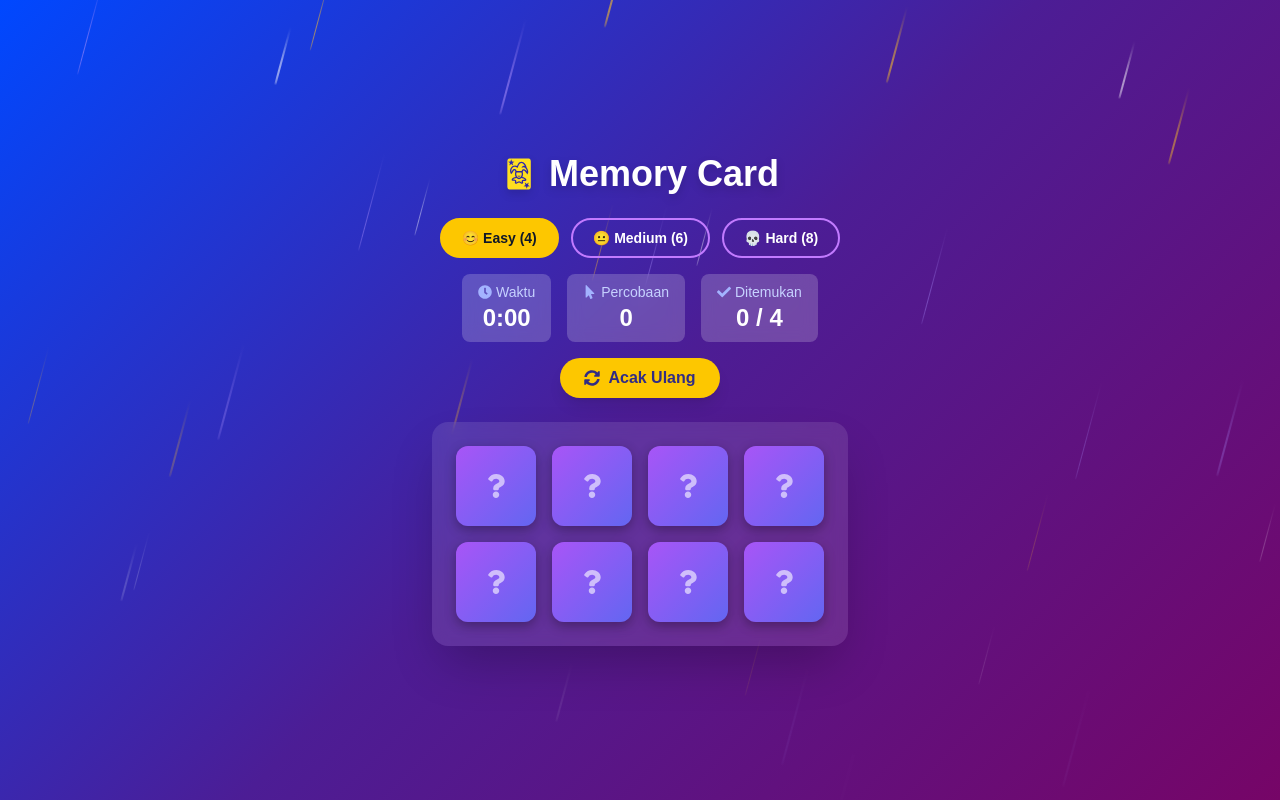
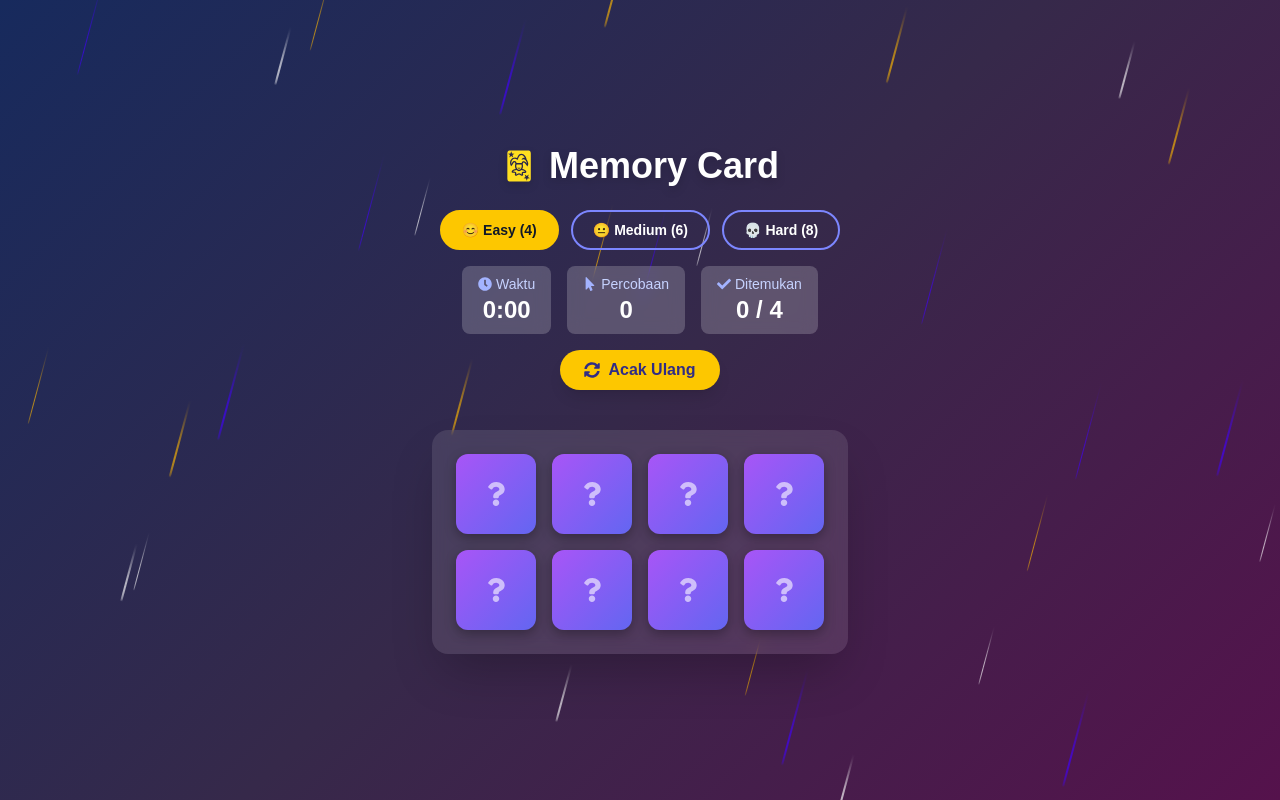
Before and after one commit to j3pa/GD4_C_2890, a Next.js app in the folder gd4_c_2890/: page / in a window 1280 px wide. Built offline with nearby package versions, Linux system fonts and the light colour scheme.

Commit message:
Update globals.css dan page.js
Update warna di globals.css dan page.js

```diff
--- a/gd4_c_2890/src/app/globals.css
+++ b/gd4_c_2890/src/app/globals.css
@@ -13,7 +13,7 @@
 }
 
 body {
-  background: linear-gradient(135deg, #0048ff, #4c1d95, #760567);
+  background: linear-gradient(135deg, #172a5d, #36294a, #55124c);
   min-height: 100vh;
   font-family: Arial, Helvetica, sans-serif;
 }
@@ -38,14 +38,12 @@ body {
 }
 
 
-/* Animasi pop untuk icon saat kartu terbuka */
 @keyframes popIn {
   0%   { transform: scale(0.5); opacity: 0; }
   70%  { transform: scale(1.2); }
   100% { transform: scale(1);   opacity: 1; }
 }
 
-/* Container bintang: cover seluruh layar, di belakang konten */
 .stars-container {
   position: fixed;
   top: 0;
@@ -53,43 +51,43 @@ body {
   width: 100%;
   height: 100%;
   z-index: 0;
-  pointer-events: none; /* tidak ganggu klik */
+  pointer-events: none;
   overflow: hidden;
 }
 
-/* Satu bintang jatuh */
+
 .star {
   position: absolute;
-  top: -120px; /* mulai dari atas layar */
+  top: -120px;
   background: linear-gradient(
     to bottom,
-    rgba(255, 255, 255, 0),   /* transparan di atas */
-    rgba(255, 255, 255, 0.9)  /* putih di ujung bawah */
+    rgba(255, 255, 255, 0),
+    rgba(255, 255, 255, 0.9)
   );
   border-radius: 50%;
   animation: falling linear infinite;
 }
 
-/* Variasi warna bintang */
+
 .star:nth-child(3n)   {
-  background: linear-gradient(to bottom, transparent, #a78bfa); /* ungu */
+  background: linear-gradient(to bottom, transparent, #4000ff);
 }
 .star:nth-child(3n+1) {
-  background: linear-gradient(to bottom, transparent, #ffffff); /* putih */
+  background: linear-gradient(to bottom, transparent, #ffffff);
 }
 .star:nth-child(3n+2) {
-  background: linear-gradient(to bottom, transparent, #fbbf24); /* kuning */
+  background: linear-gradient(to bottom, transparent, #ffb700);
 }
 
-/* Animasi jatuh diagonal */
+/* animasi jatuh */
 @keyframes falling {
   0% {
     transform: translateY(0) rotate(15deg);
-    opacity: 1;
+    opacity: 120;
   }
   100% {
     transform: translateY(110vh) rotate(15deg);
-    opacity: 0;
+    opacity: 20;
   }
 }
 
--- a/gd4_c_2890/src/app/page.js
+++ b/gd4_c_2890/src/app/page.js
@@ -8,6 +8,7 @@ import { FaAppleAlt, FaLemon, FaHeart, FaStar, FaFire, FaMoon } from 'react-icon
 import { IoDiamond } from "react-icons/io5";
 import { FaBoltLightning } from "react-icons/fa6";
 
+// icon sing dipake
 const ICONS = [
   { icon: FaAppleAlt,     color: '#e44444' },
   { icon: FaLemon,        color: '#eab308' },
@@ -18,7 +19,6 @@ const ICONS = [
   { icon: IoDiamond,      color: '#4747e1' },
   { icon: FaBoltLightning,color: '#a78bfa' },
 ];
-
 
 const DIFFICULTY_CONFIG = {
   easy:   { pairs: 4, label: 'Easy (4)',   icon: '😊' },
@@ -35,12 +35,16 @@ const shuffleArray = (array) => {
   return shuffled;
 };
 
+
 const createCards = (pairsCount) => {
   const selectedIcons = ICONS.slice(0, pairsCount);
+
+
   const paired = selectedIcons.flatMap((item, index) => [
-    { id: index * 2,     icon: item.icon, color: item.color, pairId: index },
-    { id: index * 2 + 1, icon: item.icon, color: item.color, pairId: index },
+    { id: `card-${index}-A`, icon: item.icon, color: item.color, pairId: index },
+    { id: `card-${index}-B`, icon: item.icon, color: item.color, pairId: index },
   ]);
+
   return shuffleArray(paired);
 };
 
@@ -51,63 +55,77 @@ const formatTime = (seconds) => {
 };
 
 export default function Home() {
-  const [difficulty, setDifficulty]   = useState('easy');
-  const [cards, setCards]             = useState(() => createCards(DIFFICULTY_CONFIG['easy'].pairs));
+  const [difficulty, setDifficulty]     = useState('easy');
+  const [cards, setCards]               = useState(() => createCards(DIFFICULTY_CONFIG['easy'].pairs));
   const [flippedCards, setFlippedCards] = useState([]);
   const [matchedCards, setMatchedCards] = useState([]);
-  const [moves, setMoves]             = useState(0);
+  const [moves, setMoves]               = useState(0);
+  const [time, setTime]                 = useState(0);
+  const [isRunning, setIsRunning]       = useState(false);
+  const [isWon, setIsWon]               = useState(false);
 
 
-  const [time, setTime]               = useState(0);
-  const [isRunning, setIsRunning]     = useState(false);
-  const [isWon, setIsWon]             = useState(false);
+  const [isProcessing, setIsProcessing] = useState(false);
+
 
   useEffect(() => {
     let interval = null;
-    if (isRunning) {
+    if (isRunning && !isWon) {
       interval = setInterval(() => {
         setTime(t => t + 1);
       }, 1000);
     }
     return () => clearInterval(interval);
-  }, [isRunning]);
+  }, [isRunning, isWon]);
+
 
   useEffect(() => {
     const totalPairs = DIFFICULTY_CONFIG[difficulty].pairs;
     if (matchedCards.length / 2 === totalPairs && totalPairs > 0) {
-      setIsRunning(false); // stop timer saat menang
+      setIsRunning(false);
       setIsWon(true);
     }
   }, [matchedCards, difficulty]);
 
-
   useEffect(() => {
     if (flippedCards.length === 2) {
+      setIsProcessing(true);
+
       const [firstId, secondId] = flippedCards;
       const firstCard  = cards.find(c => c.id === firstId);
       const secondCard = cards.find(c => c.id === secondId);
 
       setMoves(prev => prev + 1);
 
-      if (firstCard.pairId === secondCard.pairId) {
+
+      if (firstCard && secondCard && firstCard.pairId === secondCard.pairId) {
         setMatchedCards(prev => [...prev, firstId, secondId]);
         setFlippedCards([]);
+        setIsProcessing(false);
       } else {
+
         const timer = setTimeout(() => {
           setFlippedCards([]);
-        }, 800);
+          setIsProcessing(false);
+        }, 1000);
+
         return () => clearTimeout(timer);
       }
     }
   }, [flippedCards, cards]);
 
+
   const handleCardFlip = (id) => {
-    if (isWon) return;
-    if (flippedCards.length < 2 && !flippedCards.includes(id)) {
-      if (!isRunning) setIsRunning(true); // mulai timer di klik pertama
+    if (isWon || isProcessing || flippedCards.includes(id) || matchedCards.includes(id)) {
+      return;
+    }
+
+    if (flippedCards.length < 2) {
+      if (!isRunning) setIsRunning(true);
       setFlippedCards(prev => [...prev, id]);
     }
   };
+
 
   const resetGame = useCallback((diff = difficulty) => {
     setCards(createCards(DIFFICULTY_CONFIG[diff].pairs));
@@ -117,8 +135,8 @@ export default function Home() {
     setTime(0);
     setIsRunning(false);
     setIsWon(false);
+    setIsProcessing(false);
   }, [difficulty]);
-
 
   const handleDifficulty = (diff) => {
     setDifficulty(diff);
@@ -128,13 +146,14 @@ export default function Home() {
   const totalPairs = DIFFICULTY_CONFIG[difficulty].pairs;
 
   return (
-    <div className="min-h-screen flex flex-col items-center justify-center ">
+    <div className="min-h-screen flex flex-col items-center justify-center p-4">
+
       <h1 className="text-4xl font-bold mb-6 text-white drop-shadow-lg flex items-center gap-3">
         <GiCardJoker className="text-yellow-300 text-4xl" />
         Memory Card
       </h1>
 
-      {/* Difficulty Selector */}
+
       <div className="flex gap-3 mb-4">
         {Object.entries(DIFFICULTY_CONFIG).map(([key, val]) => (
           <button
@@ -143,7 +162,7 @@ export default function Home() {
             className={`px-5 py-2 rounded-full font-bold text-sm border-2 transition-all duration-200
               ${difficulty === key
                 ? 'bg-yellow-400 text-gray-900 border-yellow-400'
-                : 'bg-transparent text-white border-purple-400 hover:border-white'
+                : 'bg-transparent text-white border-indigo-400 hover:border-white'
               }`}
           >
             {val.icon} {val.label}
@@ -151,9 +170,10 @@ export default function Home() {
         ))}
       </div>
 
+
       <ScoreBoard
         moves={moves}
-        matchedCount={matchedCards.length / 2}
+        matchedCount={matchedCards.length / 2} //
         totalPairs={totalPairs}
         time={time}
         formatTime={formatTime}
@@ -161,12 +181,14 @@ export default function Home() {
         isWon={isWon}
       />
 
-      <div className="bg-white/10 backdrop-blur-sm p-6 rounded-2xl shadow-2xl">
+
+      <div className="bg-white/10 backdrop-blur-sm p-6 rounded-2xl shadow-2xl mt-4">
         <GameBoard
           cards={cards}
           flippedCards={flippedCards}
           matchedCards={matchedCards}
           onFlip={handleCardFlip}
+          difficulty={difficulty}
         />
       </div>
     </div>
```
